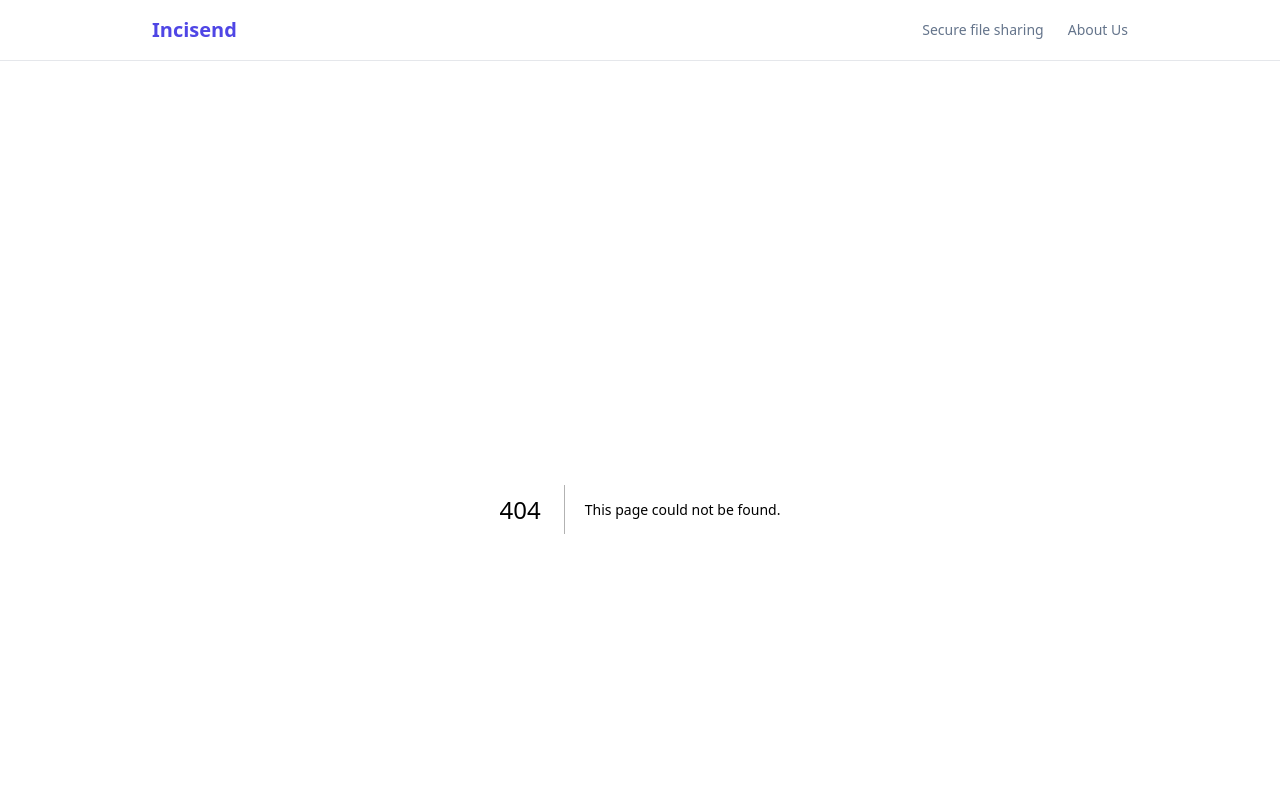
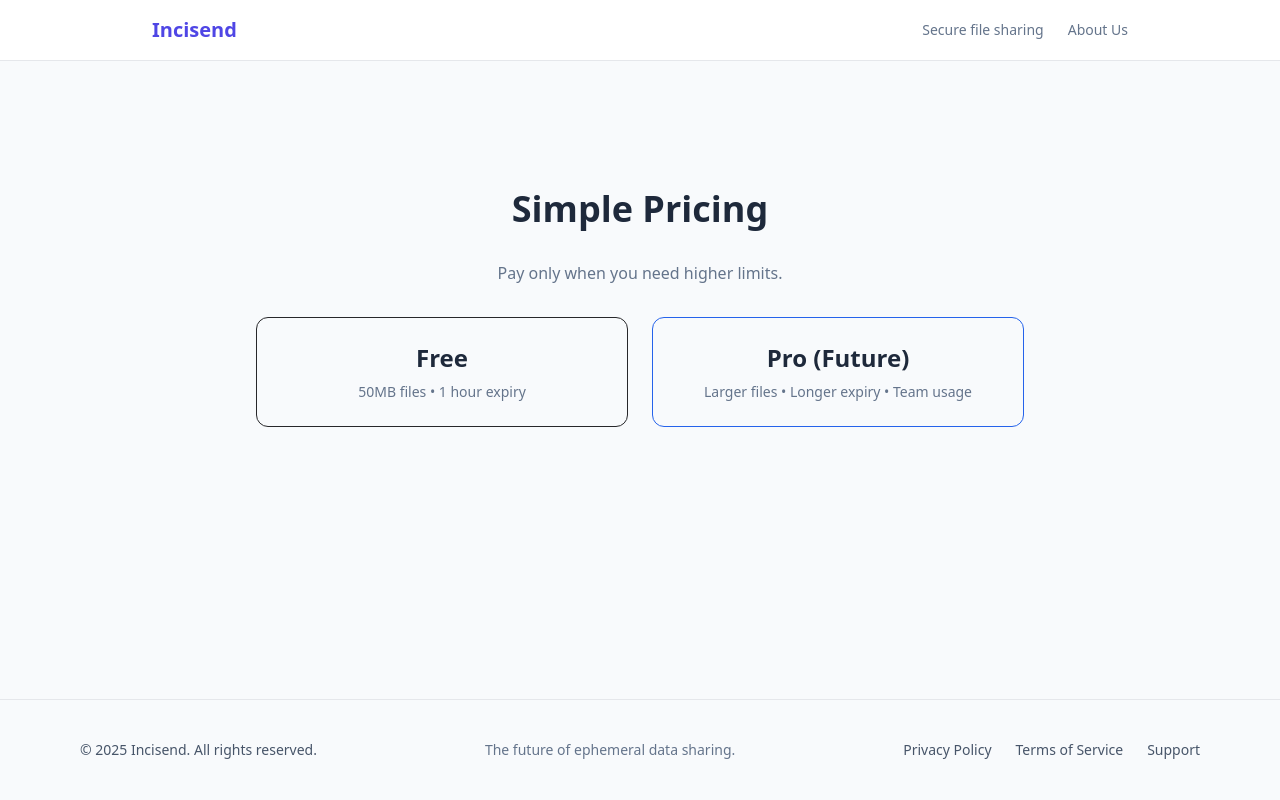
Before and after one commit to Inciverse/incisend, a Next.js app: page /pricing in a window 1280 px wide. Before the commit this address had no page. Shown: the top 800 px of the page. Built offline with nearby package versions, Linux system fonts and the light colour scheme.

Commit message:
Create page.tsx

```diff
--- /dev/null
+++ b/app/pricing/page.tsx
@@ -0,0 +1,26 @@
+export default function Pricing() {
+  return (
+    <section className="max-w-3xl mx-auto mt-20 text-center space-y-8">
+      <h1 className="text-4xl font-bold">Simple Pricing</h1>
+      <p className="text-slate-500">
+        Pay only when you need higher limits.
+      </p>
+
+      <div className="grid grid-cols-1 sm:grid-cols-2 gap-6">
+        <div className="border border-zinc-800 rounded-xl p-6">
+          <h2 className="font-semibold mb-2">Free</h2>
+          <p className="text-sm text-slate-500">
+            50MB files • 1 hour expiry
+          </p>
+        </div>
+
+        <div className="border border-blue-600 rounded-xl p-6">
+          <h2 className="font-semibold mb-2">Pro (Future)</h2>
+          <p className="text-sm text-slate-500">
+            Larger files • Longer expiry • Team usage
+          </p>
+        </div>
+      </div>
+    </section>
+  );
+}
```
